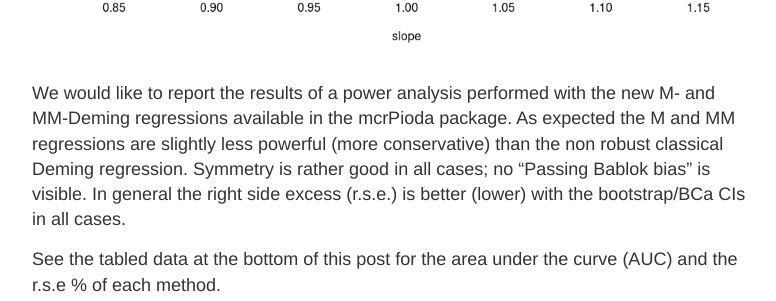
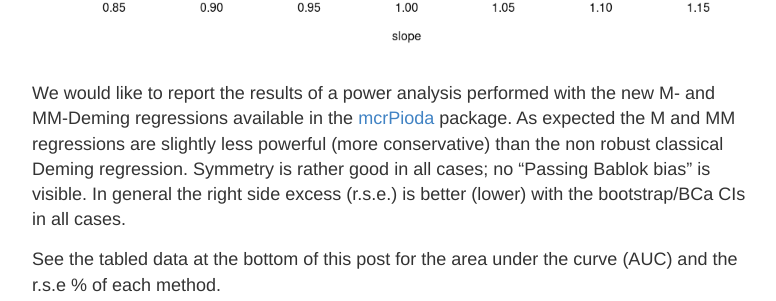
Before and after one commit to piodag/piodag.github.io, a Jekyll site: the page built from _posts/2024-06-04-power-analysis.md, in a window 1280 px wide and 900 px high, scrolled down 618 px. Shown: the part 177-478 px from the top of the window, without its empty margins (248-1024 px from the left). Built offline with Jekyll 4.4.1, drawn with Linux system fonts in a browser that asks for light colours; some of the changed lines change nothing that is shown.

Commit message:
Link update

```diff
--- a/_posts/2024-06-04-power-analysis.md
+++ b/_posts/2024-06-04-power-analysis.md
@@ -7,7 +7,7 @@ date: 2024-06-04 00:40:00
 ![M vs MM]({{ site.baseurl }}/images/2024-06-04-power-analysis_files/unnamed-chunk-1-1.png)
 
 We would like to report the results of a power analysis performed with
-the new M- and MM-Deming regressions available in the mcrPioda package.
+the new M- and MM-Deming regressions available in the [mcrPioda](https://cran.r-project.org/package=mcrPioda) package.
 As expected the M and MM regressions are slightly less powerful
 (more conservative) than the non robust classical Deming regression.
 Symmetry is rather good in all cases; no “Passing Bablok bias” is visible.
```
